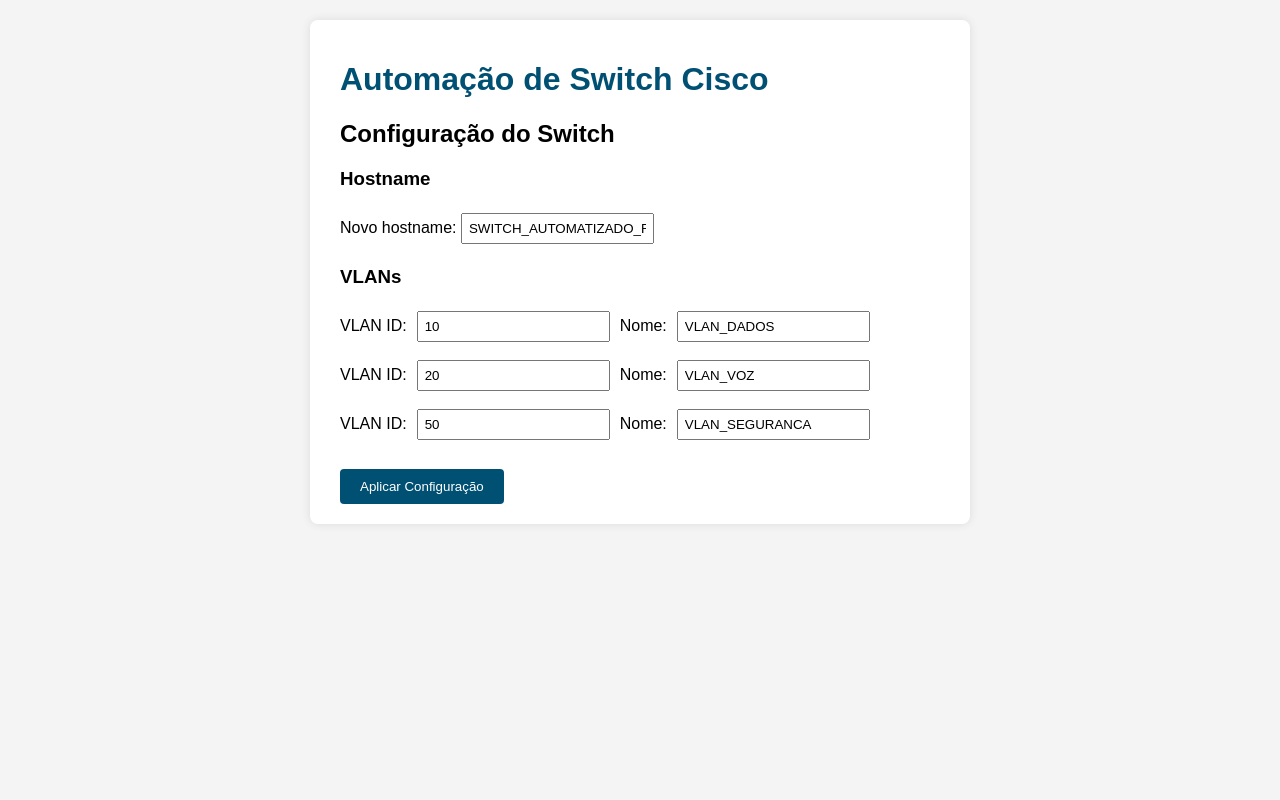
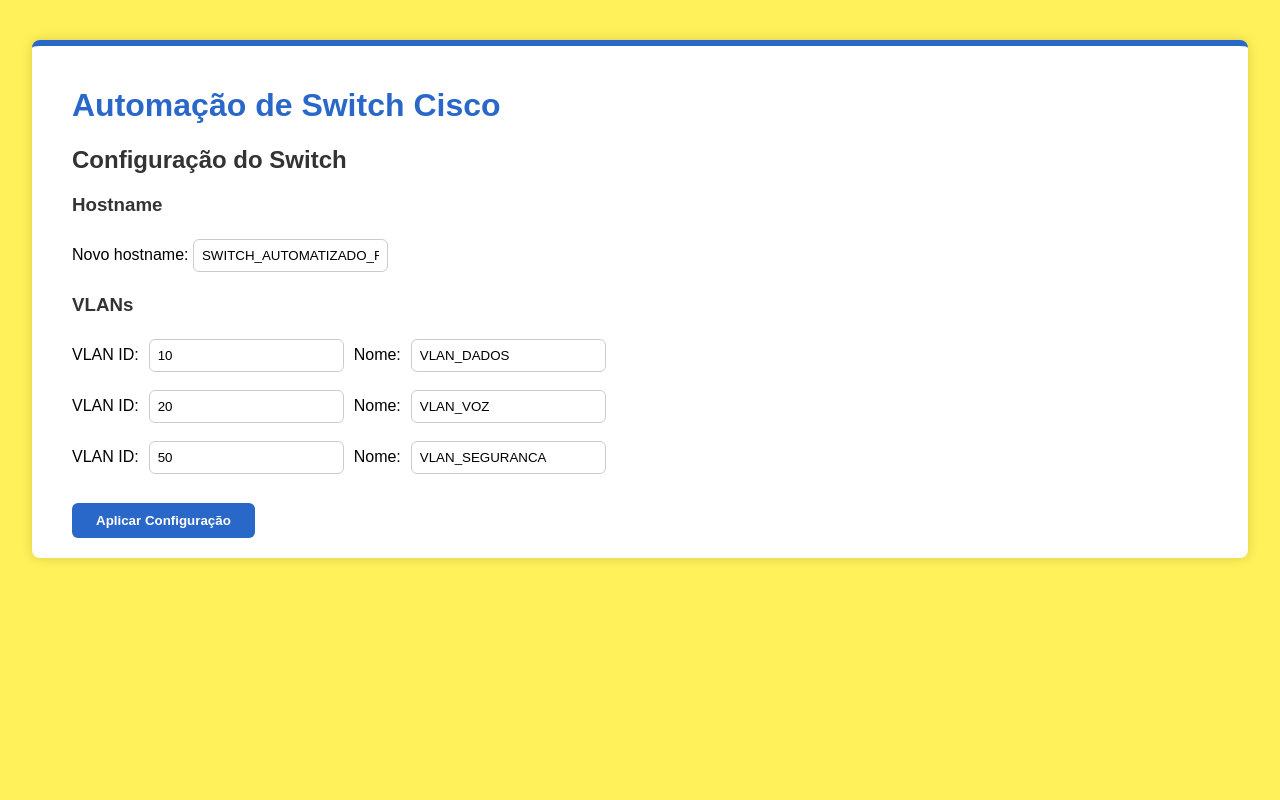
Before and after one commit to cgmcosmo/automacao_sw_cisco_with_front, a Flask app: page / in a window 1280 px wide. Run offline with Flask 3, Linux system fonts and the light colour scheme.

Commit message:
Ajusta paleta de cores do frontend (azul e amarelo)

```diff
--- a/static/style.css
+++ b/static/style.css
@@ -1,21 +1,39 @@
+* {
+    box-sizing: border-box;
+}
+
+html, body {
+    width: 100%;
+    height: 100%;
+}
+
 body {
     font-family: Arial, sans-serif;
-    background-color: #f4f4f4;
+    background-color: #fff159;
     margin: 0;
-    padding: 20px;
+    padding: 0;
+    min-height: 100vh;
+    display: flex;
+    justify-content: center;
+    align-items: flex-start;
 }
 
 .container {
-    max-width: 600px;
-    margin: 0 auto;
+    width: 95%;
+    margin: 40px 0;
     background: white;
-    padding: 20px 30px;
+    padding: 20px 40px;
     border-radius: 8px;
-    box-shadow: 0 0 10px rgba(0,0,0,0.1);
+    box-shadow: 0 0 12px rgba(0,0,0,0.15);
+    border-top: 6px solid #2968c8;
 }
 
 h1 {
-    color: #005073;
+    color: #2968c8;
+}
+
+h2, h3 {
+    color: #333333;
 }
 
 .vlan-item {
@@ -26,22 +44,31 @@ h1 {
 }
 
 input {
-    padding: 6px;
+    padding: 8px;
     margin: 4px 0;
+    border: 1px solid #cccccc;
+    border-radius: 6px;
+}
+
+input:focus {
+    outline: none;
+    border-color: #2968c8;
+    box-shadow: 0 0 0 2px rgba(41, 104, 200, 0.2);
 }
 
 button {
-    background-color: #005073;
+    background-color: #2968c8;
     color: white;
     border: none;
-    padding: 10px 20px;
-    border-radius: 4px;
+    padding: 10px 24px;
+    border-radius: 6px;
     cursor: pointer;
     margin-top: 15px;
+    font-weight: bold;
 }
 
 button:hover {
-    background-color: #00374d;
+    background-color: #1e4f9e;
 }
 
 .sucesso {
@@ -51,14 +78,3 @@ button:hover {
 
 .alerta {
     color: #c0392b;
-    font-weight: bold;
-}
-
-ul.alerta {
-    color: #c0392b;
-    font-weight: normal;
-}
-
-a {
-    color: #005073;
-}
```
